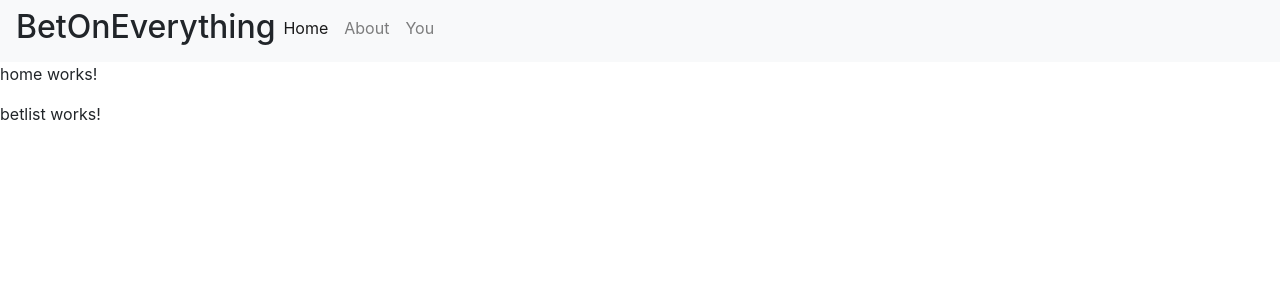
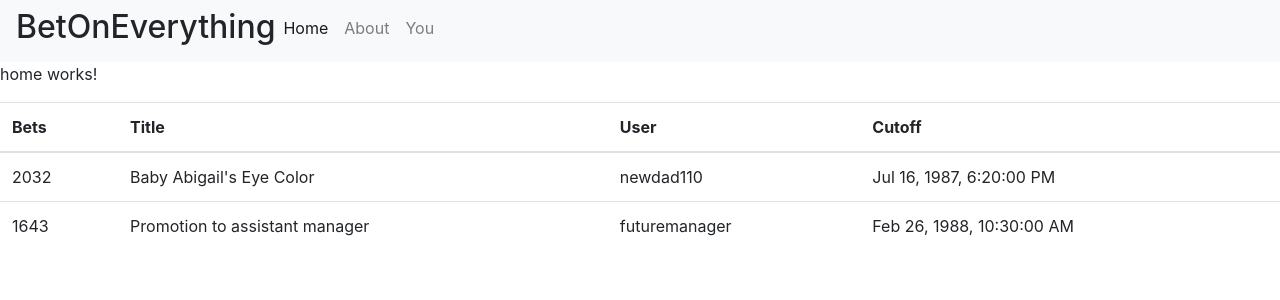
Before and after one commit to dtolaoye/Frontend, an Angular app in the folder Project3/: page /home in a window 1280 px wide. Shown: the top 300 px of the page. Built offline with nearby package versions, Linux system fonts and the light colour scheme.

Commit message:
betlist displays bets in array

```diff
--- a/Project3/src/app/betlist/betlist.component.html
+++ b/Project3/src/app/betlist/betlist.component.html
@@ -1 +1,18 @@
-<p>betlist works!</p>
+<table class="table">
+    <thead>
+      <tr>
+        <th scope="col">Bets</th>
+        <th scope="col">Title</th>
+        <th scope="col">User</th>
+        <th scope="col">Cutoff</th>
+      </tr>
+    </thead>
+    <tbody>
+        <tr *ngFor="let x of betlist">
+            <td>{{ x.bets }}</td>
+            <td>{{ x.name }}</td>
+            <td>{{ x.user }}</td>
+            <td>{{ x.cutoff }}</td>
+        </tr>
+    </tbody>
+  </table>
--- a/Project3/src/app/betlist/betlist.component.ts
+++ b/Project3/src/app/betlist/betlist.component.ts
@@ -1,13 +1,35 @@
 import { Component, OnInit } from '@angular/core';
+import { formatDate, DatePipe } from '@angular/common';
 
+type Bet = {
+  bets: number;
+  name: string;
+  user: string;
+  cutoff: string;
+}
 @Component({
   selector: 'app-betlist',
   templateUrl: './betlist.component.html',
   styleUrls: ['./betlist.component.scss']
 })
+
+
 export class BetlistComponent implements OnInit {
+  betlist: Bet[] = [ //placeholder data delete later and replace w api call
+    {"bets": 2032, "name": "Baby Abigail's Eye Color", "user":"newdad110", "cutoff": this.dateFormat("1987-07-16T19:20+01:00")},
+    {"bets": 1643, "name": "Promotion to assistant manager", "user":"futuremanager", "cutoff": this.dateFormat("1988-02-26T11:30+01:00")}
+  ]
+  pipe = new DatePipe('en-US');
 
-  constructor() { }
+  constructor() {
+
+  }
+
+  dateFormat(myDate: string): string{
+    console.log(20312423);
+    const formattedDate = formatDate(myDate, "medium", "en-US");
+    return formattedDate;
+  }
 
   ngOnInit(): void {
   }
```
